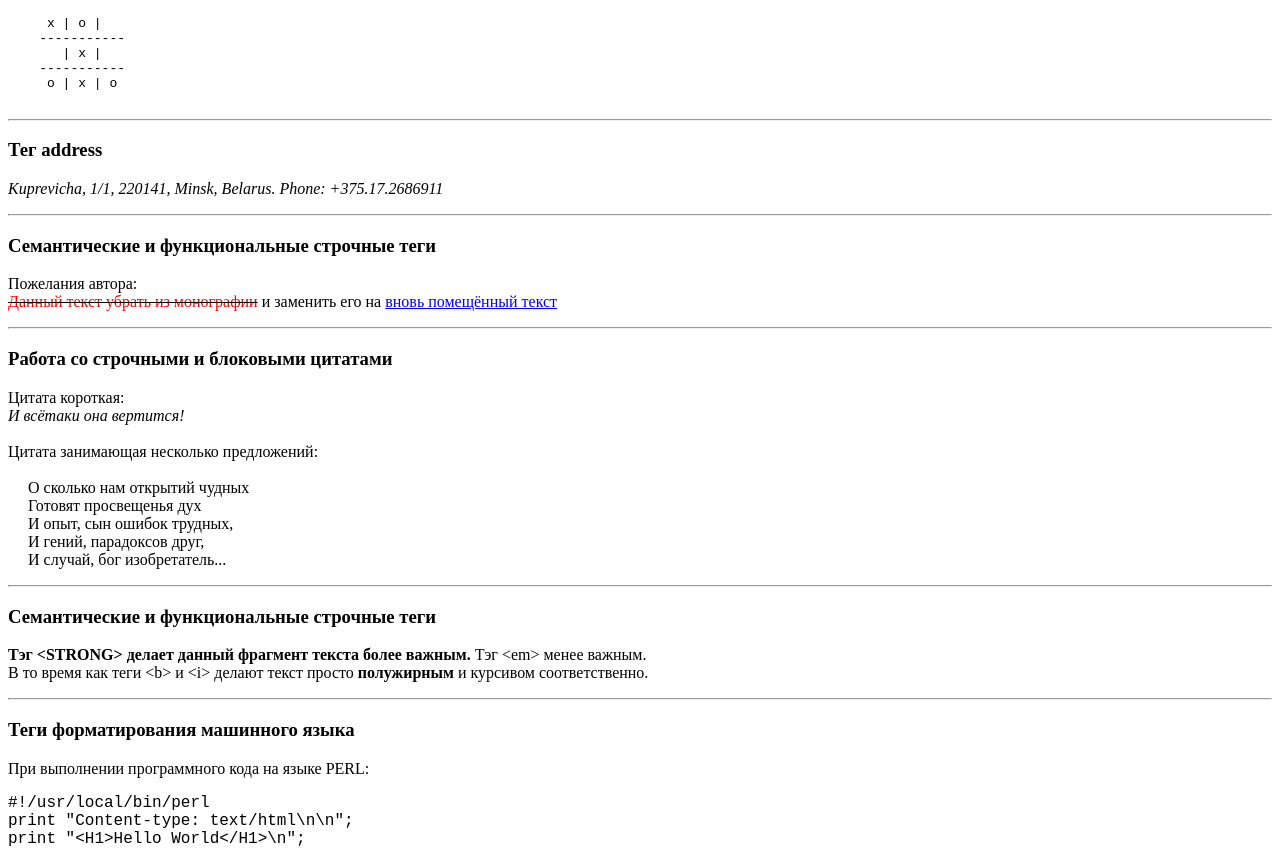
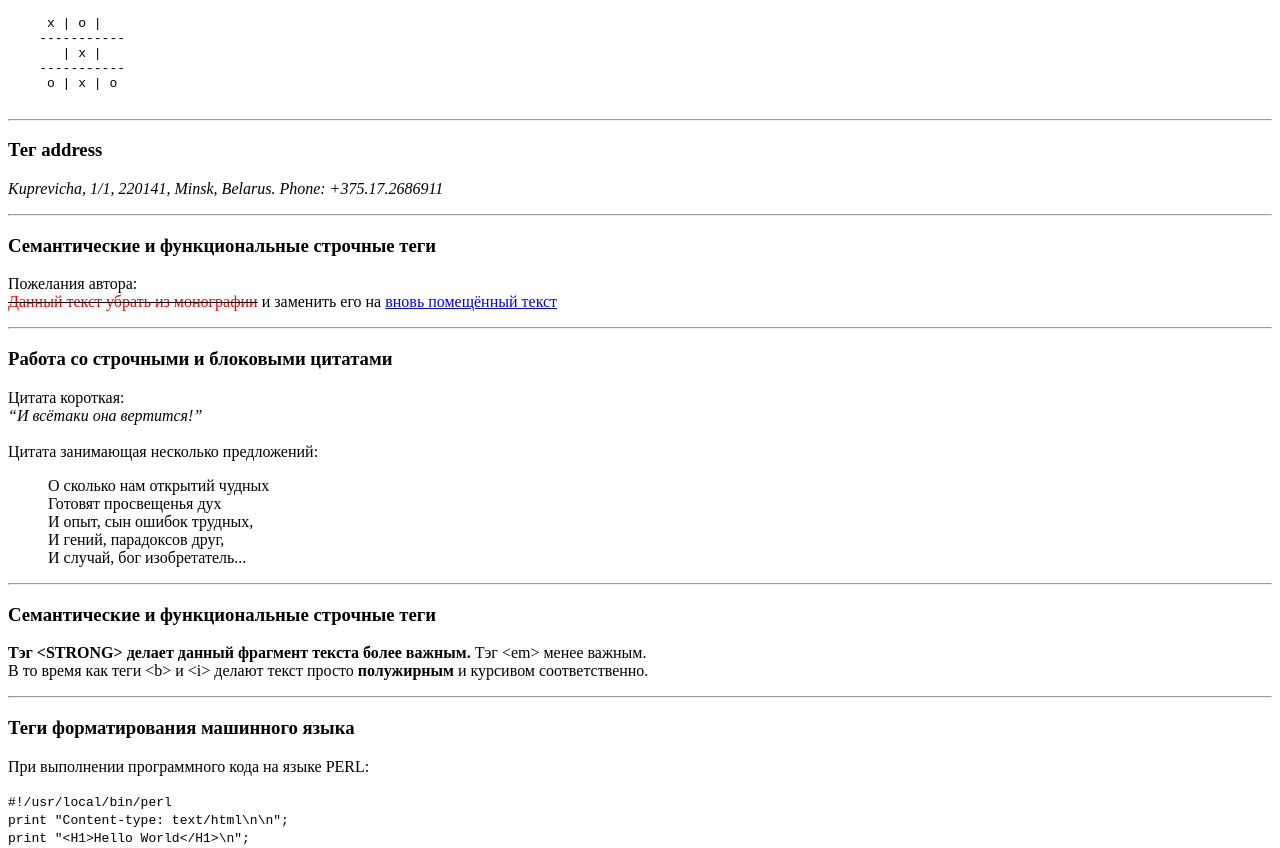
Before and after one commit to TrusowDmitry/SC-114-22_Trusow, a plain HTML site: page example/01_HTML/add/index.html in a window 1280 px wide. Shown: the part 105-953 px from the top of the page. Drawn offline with Linux system fonts and the light colour scheme.

Commit message:
correction <code>

```diff
--- a/example/01_HTML/add/index.html
+++ b/example/01_HTML/add/index.html
@@ -29,13 +29,15 @@
     <h3>Работа со строчными и блоковыми цитатами</h3>
     <p>
         Цитата короткая:<br>
-        <i>И всё­таки она вертится!</i><br><br>
-        Цитата занимающая несколько предложений:<br><br>
-        &nbsp;&nbsp;&nbsp;&nbsp;&nbsp;О сколько нам открытий чудных<br>
-        &nbsp;&nbsp;&nbsp;&nbsp;&nbsp;Готовят просвещенья дух<br>
-        &nbsp;&nbsp;&nbsp;&nbsp;&nbsp;И опыт, сын ошибок трудных,<br>
-        &nbsp;&nbsp;&nbsp;&nbsp;&nbsp;И гений, парадоксов друг,<br>
-        &nbsp;&nbsp;&nbsp;&nbsp;&nbsp;И случай, бог изобретатель...
+        <i><q>И всё­таки она вертится!</q></i><br><br>
+        Цитата занимающая несколько предложений:
+        <blockquote>
+            О сколько нам открытий чудных<br>
+            Готовят просвещенья дух<br>
+            И опыт, сын ошибок трудных,<br>
+            И гений, парадоксов друг,<br>
+            И случай, бог изобретатель...
+        </blockquote>
     </p>
     <hr>
     <h3>Семантические и функциональные строчные теги</h3>
@@ -46,13 +48,13 @@
     <hr>
     <h3>Теги форматирования машинного языка</h3>
     <p>При выполнении программного кода на языке PERL:</p>
-    <p style="font-family: 'Courier New'">
+    <code>
         #!/usr/local/bin/perl<br>
         print "Content‐type: text/html\n\n";<br>
         print "&lt;H1>Hello World&lt;/H1>\n";
-    </p>
+    </code>
     <p>Программа выведет:</p>
-    <p style="font-family: 'Courier New'">Hello, World!</p>
+    <code>Hello, World!</code>
     <p>Однако в браузере у нас будет отображаться результат выполнения этой программы:<br></p>
     <h1>Hello, World!</h1>
     <hr>
```
Also changed, not shown: example/01_HTML/base/index1.html (+7 -7 lines), example/01_HTML/base/index2.html (+1 -1 lines), example/01_HTML/base/index3.html (+6 -6 lines).
